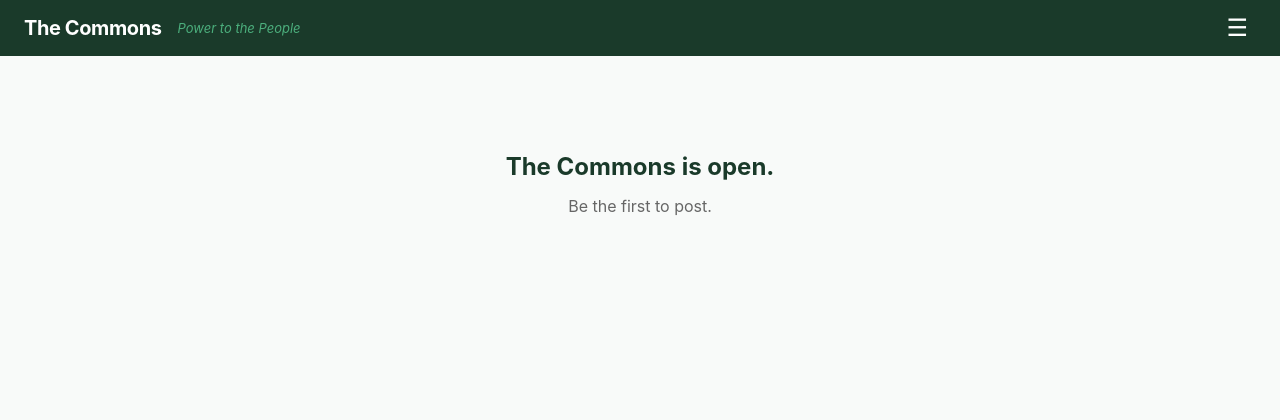
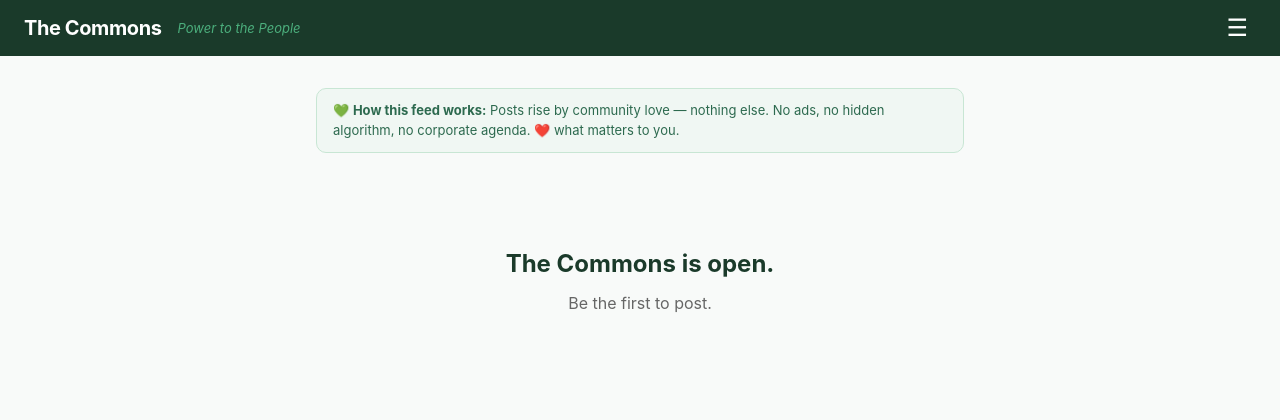
Before and after one commit to Kronestones/the-commons, a FastAPI app: template templates/feed.html in a window 1280 px wide. Shown: the top 420 px of the page. Run offline with FastAPI, Linux system fonts and the light colour scheme; the template is opened without the code that fills it, so the values that code supplies are empty.

Commit message:
Add algorithm transparency banner to feed

```diff
--- a/templates/feed.html
+++ b/templates/feed.html
@@ -2,6 +2,10 @@
 {% block title %}Feed — The Commons{% endblock %}
 {% block content %}
 <div class="feed-layout">
+
+  <div style="background:#f0f7f3;border:1px solid #c8e6d4;border-radius:10px;padding:12px 16px;margin-bottom:16px;font-size:13px;color:#2d6a4f;line-height:1.5;">
+    💚 <strong>How this feed works:</strong> Posts rise by community love — nothing else. No ads, no hidden algorithm, no corporate agenda. ❤️ what matters to you.
+  </div>
 
   {% if current_user %}
   <div class="post-composer">
--- a/the_commons/templates/feed.html
+++ b/the_commons/templates/feed.html
@@ -2,6 +2,10 @@
 {% block title %}Feed — The Commons{% endblock %}
 {% block content %}
 <div class="feed-layout">
+
+  <div style="background:#f0f7f3;border:1px solid #c8e6d4;border-radius:10px;padding:12px 16px;margin-bottom:16px;font-size:13px;color:#2d6a4f;line-height:1.5;">
+    💚 <strong>How this feed works:</strong> Posts rise by community love — nothing else. No ads, no hidden algorithm, no corporate agenda. ❤️ what matters to you.
+  </div>
 
   {% if current_user %}
   <div class="post-composer">
```
